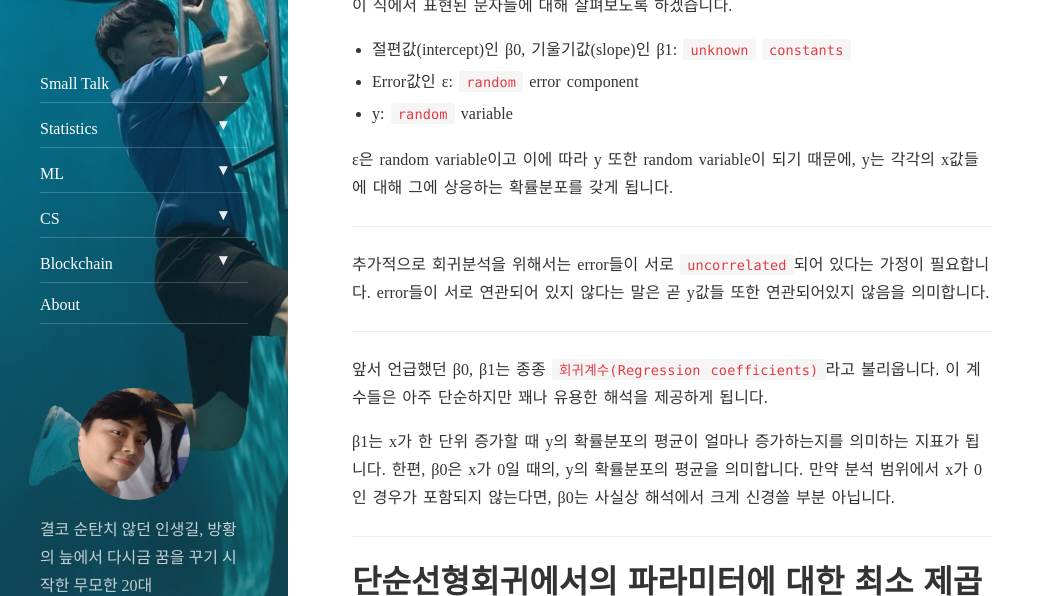
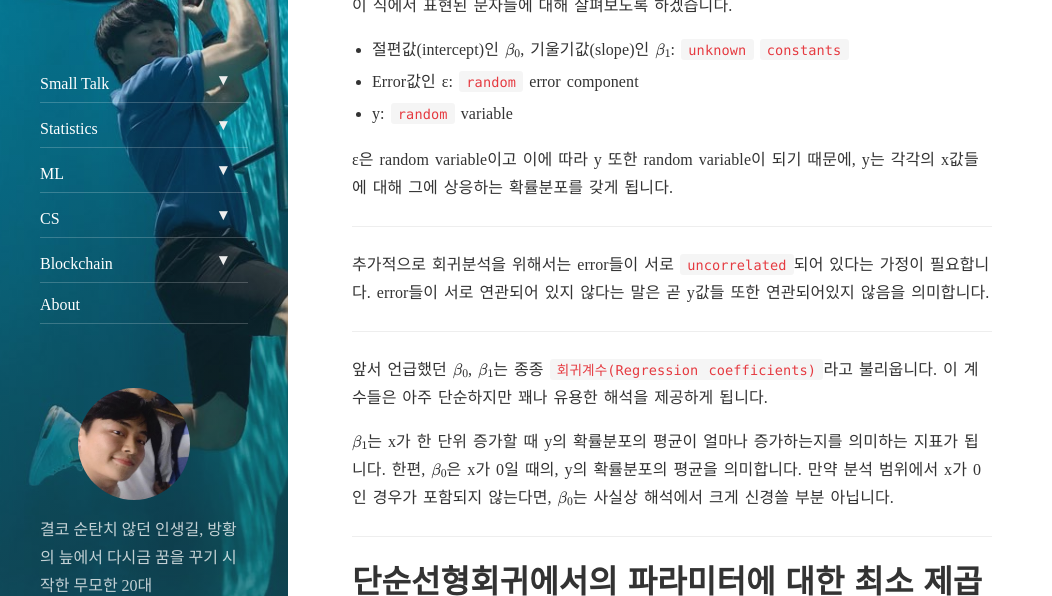
Before and after one commit to tryumanshow/data-weirdo.github.io, a Jekyll site: the page built from _posts/2019-10-15-statistics-linear_regression-simple.markdown, in a window 1280 px wide and 900 px high, scrolled down 528 px, cut to the strip 220-816 px from the top of the window. Shown: the whole strip, without its empty margins (0-1052 px from the left). Built offline with Jekyll 4.4.1, drawn with Linux system fonts in a browser that asks for light colours; nearby versions of some CDN libraries; formulas are drawn with MathJax 3; comment, search, counter and statistics services are not loaded; some of the changed text lies outside the part shown.

Commit message:
Adding Mathjax

````diff
--- a/_posts/2019-10-15-statistics-linear_regression-simple.markdown
+++ b/_posts/2019-10-15-statistics-linear_regression-simple.markdown
@@ -8,7 +8,7 @@ comments: true
 
 ---
 
-단순선형회귀모델에 대한 설명 & 단순선형회귀에서의 파라미터에 대한 최소 제곱 추정 & 추정된 파라미터들의 성질
+1. 단순선형회귀모델에 대한 설명, 2.단순선형회귀에서의 파라미터에 대한 최소 제곱 추정, 3.추정된 파라미터들의 성질 이 세 가지에 대해서 살펴보겠습니다.
 
 ---
 
@@ -20,7 +20,7 @@ comments: true
 
 이 식에서 표현된 문자들에 대해 살펴보도록 하겠습니다.
 
-- 절편값(intercept)인 β0, 기울기값(slope)인 β1: `unknown` `constants`
+- 절편값(intercept)인 $$β_0$$, 기울기값(slope)인 $$β_1$$: `unknown` `constants`
 - Error값인 ε: `random` error component
 - y: `random` variable
 
@@ -32,24 +32,24 @@ comments: true
 
 ---
 
-앞서 언급했던 β0, β1는 종종 `회귀계수(Regression coefficients)`라고 불리웁니다.
+앞서 언급했던 $$β_0$$, $$β_1$$는 종종 `회귀계수(Regression coefficients)`라고 불리웁니다.
 이 계수들은 아주 단순하지만 꽤나 유용한 해석을 제공하게 됩니다.
 
-β1는 x가 한 단위 증가할 때 y의 확률분포의 평균이 얼마나 증가하는지를 의미하는 지표가 됩니다.
-한편, β0은 x가 0일 때의, y의 확률분포의 평균을 의미합니다.
-만약 분석 범위에서 x가 0인 경우가 포함되지 않는다면, β0는 사실상 해석에서 크게 신경쓸 부분 아닙니다.
+$$β_1$$는 x가 한 단위 증가할 때 y의 확률분포의 평균이 얼마나 증가하는지를 의미하는 지표가 됩니다.
+한편, $$β_0$$은 x가 0일 때의, y의 확률분포의 평균을 의미합니다.
+만약 분석 범위에서 x가 0인 경우가 포함되지 않는다면, $$β_0$$는 사실상 해석에서 크게 신경쓸 부분 아닙니다.
 
 ---
 
 # 단순선형회귀에서의 파라미터에 대한 최소 제곱 추정
 ### Least-squares estimtion of the parameters
 
-앞서 단순회귀식의 파라미터인 β0, β1는 unknown constant였습니다.
+앞서 단순회귀식의 파라미터인 $$β_0$$, $$β_1$$는 unknown constant였습니다.
 이 값들은 알려지지 않았기 때문에 샘플 데이터를 이용하여 추정하여 추정치를 얻어내어야 합니다. 그렇다면 이 두 파라미터는 어떻게 추정하여야 할까요?
 
 ## 최소 제곱 추정법
 
-최소 제곱 추정법은 오차 제곱의 합을 최소화하는 β0, β1를 찾는 방법입니다.
+최소 제곱 추정법은 오차 제곱의 합을 최소화하는 $$β_0$$, $$β_1$$를 찾는 방법입니다.
 
 각 샘플들에 대하여 회귀식을 다음과 같이 적어볼 수 있습니다.
 
@@ -63,13 +63,13 @@ comments: true
 
 ![](https://latex.codecogs.com/gif.latex?%5Csum_%7Bi%3D1%7D%5E%7Bn%7D%28y_i-%5Cbeta_0%20-%20%5Cbeta_1x_i%29%5E2)
 
-이 식을 최소화시킬 수 있는 β0, β1을 찾는 것이 곧 `최소제곱법(Method of least squares)`이라고 할 수 있겠습니다.
+이 식을 최소화시킬 수 있는 $$β_0$$, $$β_1$$을 찾는 것이 곧 `최소제곱법(Method of least squares)`이라고 할 수 있겠습니다.
 
 두 파라미터를 찾는 방법은 간단합니다. 최고차항이 양수인 이차 방정식을 미분한 식의 x절편이 이차 방정식의 값을 가장 작게 만드는 점이라는 사실과 미분, 그리고 연립방정식을 푸는 방법 정도만 알면 됩니다.
 
 ![](https://latex.codecogs.com/gif.latex?%5Cfrac%5Cpartial%7B%5Cpartial%5Cbeta_0%7D%20%5Csum_%7Bi%3D1%7D%5E%7Bn%7D%28y_i-%5Cbeta_0%20-%20%5Cbeta_1x_i%29%20%3D%200)
 ![](https://latex.codecogs.com/gif.latex?%5Cfrac%5Cpartial%7B%5Cpartial%5Cbeta_1%7D%20%5Csum_%7Bi%3D1%7D%5E%7Bn%7D%28y_i-%5Cbeta_0%20-%20%5Cbeta_1x_i%29%20%3D%200)
-위 식을 정리하면 다음과 같아집니다. 이제부터는, 파라미터들에 대해 `추정`을 하고 있기 때문에, 지금부터는 β0과 β1 모두에 hat을 씌우겠습니다.
+위 식을 정리하면 다음과 같아집니다. 이제부터는, 파라미터들에 대해 `추정`을 하고 있기 때문에, 지금부터는 $$β_0$$과 $$β_1$$ 모두에 hat을 씌우겠습니다.
 ![](https://latex.codecogs.com/gif.latex?n%5Cwidehat%7B%5Cbeta_0%7D%20&plus;%20%5Cwidehat%7B%5Cbeta_1%7D%5Csum_%7Bi%3D1%7D%5E%7Bn%7Dx_i%20%3D%20%5Csum_%7Bi%3D1%7D%5E%7Bn%7Dy_i)
 ![](https://latex.codecogs.com/gif.latex?%5Cwidehat%7B%5Cbeta_0%7D%5Csum_%7Bi%3D1%7D%5E%7Bn%7Dx_i&plus;%20%5Cwidehat%7B%5Cbeta_1%7D%5Csum_%7Bi%3D1%7D%5E%7Bn%7Dx_i%5E2%20%3D%20%5Csum_%7Bi%3D1%7D%5E%7Bn%7Dy_ix_i)
 위의 정리된 방정식은 ```정규방정식(Least-squares normal equations)```이라고도 불립니다.
@@ -109,16 +109,16 @@ comments: true
 ---
 # 추정된 파라미터들의 성질
 
-  단순회귀식으로부터 두 개의 파라미터 β0과 β1에 대해 추정하였습니다. 과연 이 추정량들은 좋은 추정량일까요? 결과적으로 말하자면 'Yes'입니다.
+  단순회귀식으로부터 두 개의 파라미터 $$β_0$$과 $$β_1$$에 대해 추정하였습니다. 과연 이 추정량들은 좋은 추정량일까요? 결과적으로 말하자면 'Yes'입니다.
 
 두 추정량의 평균 분산은 다음과 같습니다. (증명 생략)
 ![](https://latex.codecogs.com/gif.latex?E%28%5Cwidehat%5Cbeta_1%29%20%3D%20%5Cbeta_1%20%2C%20Var%28%5Cwidehat%5Cbeta_1%29%20%3D%20%5Cfrac%7B%5Csigma%5E2%7D%7BS_%7Bxx%7D%7D)
 ![](https://latex.codecogs.com/gif.latex?E%28%5Cwidehat%5Cbeta_0%29%20%3D%20%5Cbeta_0%20%2C%20Var%28%5Cwidehat%5Cbeta_0%29%20%3D%20%5Csigma%5E2%28%7B%5Cfrac%7B1%7D%7Bn%7D&plus;%5Cfrac%7B%5Cbar%7Bx%7D%5E2%7D%7BS_%7Bxx%7D%7D%7D%29)
 <center> 조건 </center>
 ![](https://latex.codecogs.com/gif.latex?E%28%5Cvarepsilon%29%3D0%2C%20Var%28%5Cvarepsilon%29%20%3D%20%5Csigma%5E2%2C%20uncorrelated%3A%20errors)
-라는 조건 하에서 두 추정량은 `Gauss-Markov Theorem`에 따라 상당히 좋은 추정량이 됩니다. β0 hat은 β0에 대한 불편추정량이 되며,
-β0 hat이 아닌 다른 어떤 불편추정량을 가져오더라도 β0 hat의 분산보다 작은 추정량을 찾을 수는 없습니다. 마찬가지로
-β1 hat 또한 β1에 대한 불편추정량이 되며, β1 hat이 아닌 다른 어떤 불편추정량을 가져오더라도 β1 hat의 분산보다 작은 추정량을 찾을 수는 없습니다.
+라는 조건 하에서 두 추정량은 `Gauss-Markov Theorem`에 따라 상당히 좋은 추정량이 됩니다. $$\hat{β_0}$$은 $$β_0$$에 대한 불편추정량이 되며,
+$$\hat{β_0}$$이 아닌 다른 어떤 불편추정량을 가져오더라도 $$\hat{β_0}$$의 분산보다 작은 추정량을 찾을 수는 없습니다. 마찬가지로
+$$\hat{β_1}$$ 또한 $$β_1$$에 대한 불편추정량이 되며, $$\hat{β_0}$$이 아닌 다른 어떤 불편추정량을 가져오더라도 $$\hat{β_0}$$의 분산보다 작은 추정량을 찾을 수는 없습니다.
 따라서 두 최소 제곱 추정량은 `Best Linear Unbiased Estimators` 또는 `BLUE`라고 일컬어질 수 있습니다. 최소제곱추정량이 다른 어떤
 불편추정량과 비교했을 때도 불편추정량이면서 최소분산을 가지게 됨을 설명하는 Gauss Markov Theorem은 차후에 설명하게 될 다중회귀에 또한 적용될 수 있습니다.
 
@@ -127,4 +127,4 @@ comments: true
 ![](https://latex.codecogs.com/gif.latex?2.%20%5Csum_%7Bi%3D1%7D%5En%20y_i%20%3D%20%5Csum_%7Bi%3D1%7D%5En%20%5Cwidehat_%7By_i%7D)
 ![](https://latex.codecogs.com/gif.latex?3.%20%5Csum_%7Bi%3D1%7D%5E%7Bn%7Dx_ie_i%20%3D%200)
 ![](https://latex.codecogs.com/gif.latex?4.%20%5Csum_%7Bi%3D1%7D%5E%7Bn%7D%5Cwidehat%7By_i%7De_i%20%3D%200)
-<center>(+ 최소제곱 회귀직선은 항상 centroid를 지난다 (xbar, ybar))</center>
+<center>(+ 최소제곱 회귀직선은 항상 centroid를 지난다 ($$\bar{x}$$, $$\bar{y}$$))</center>
````
